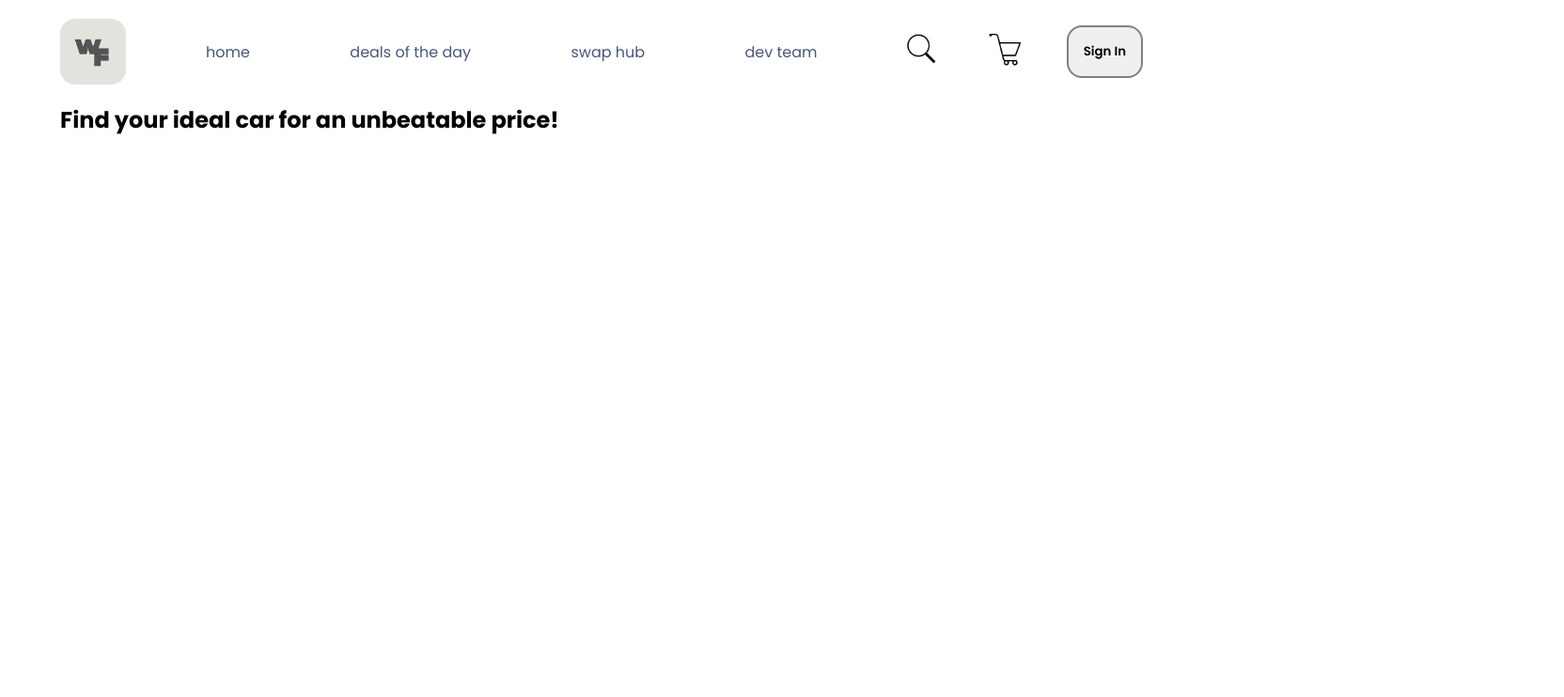
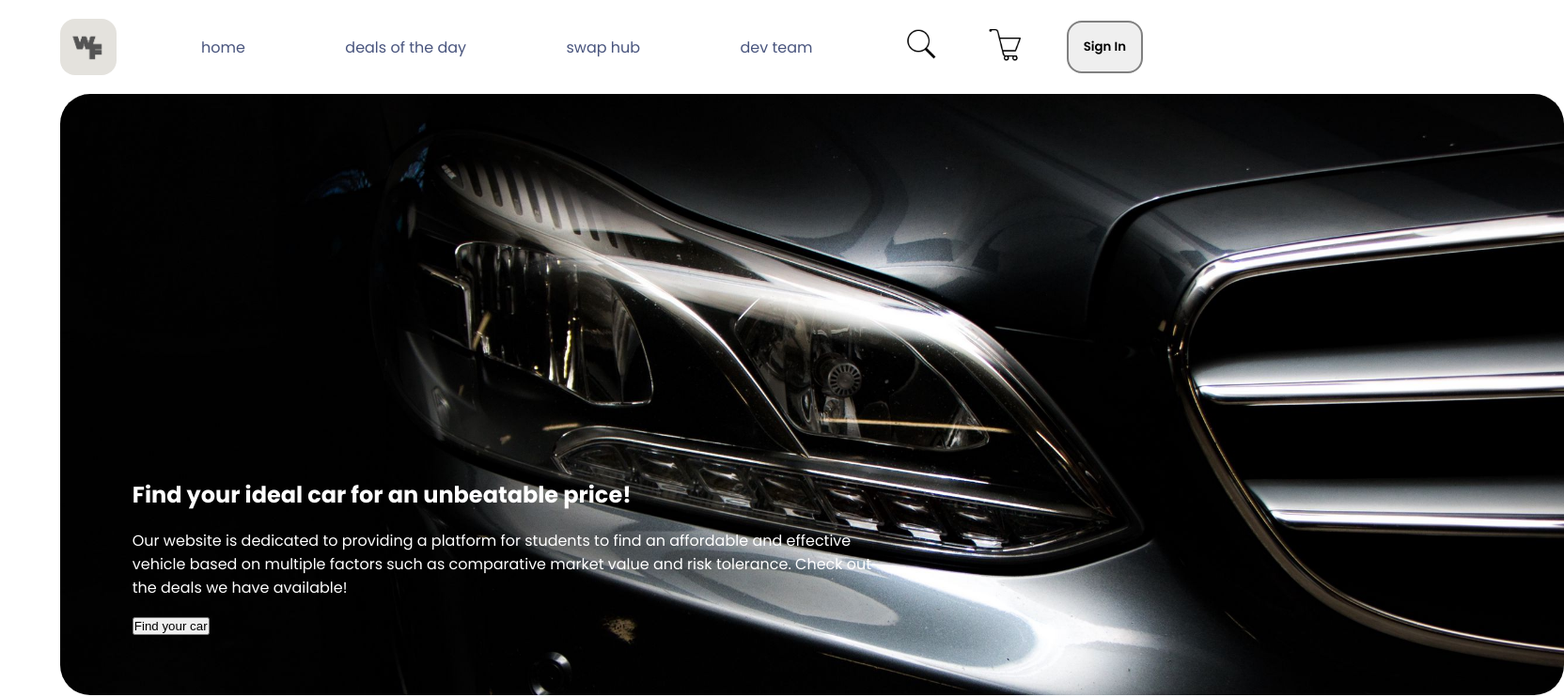
Before and after one commit to iheomach/whipfam, a React (Vite) app in the folder frontend/: page / in a window 1280 px wide. Shown: the top 742 px of the page at 94% size, 1664 px wide, since content can reach past the window. Built offline with nearby package versions, Linux system fonts and the light colour scheme.

Commit message:
almost done w header

```diff
--- a/frontend/src/assets/assets.js
+++ b/frontend/src/assets/assets.js
@@ -5,6 +5,7 @@ import logonobg from './logonobg.png'
 import searchicon from './searchicon.png'
 import shop from './shop.png'
 import car from './car.png'
+import C300 from './C300pic.jpg'
 
 export const assets = {
     banner,
@@ -13,5 +14,6 @@ export const assets = {
     logonobg,
     searchicon,
     shop,
-    car
+    car,
+    C300
 }
--- a/frontend/src/components/Header/Header.css
+++ b/frontend/src/components/Header/Header.css
@@ -0,0 +1,21 @@
+.header{
+    border-radius: 2rem;
+    justify-content: center;
+    width: 100rem;
+    height: 40rem;
+    background: url('../../assets/C300pic.jpg') no-repeat;
+    background-size: contain;
+    position: relative;
+    color: white;;
+}
+
+.header-contents{
+    position: absolute;
+    display: flex;
+    flex-direction: column;
+    align-items: start;
+    gap: 1.5vw;
+    max-width: 50%;
+    bottom: 10%;
+    left: 6vw;
+}
--- a/frontend/src/components/Header/Header.jsx
+++ b/frontend/src/components/Header/Header.jsx
@@ -1,10 +1,14 @@
 import React from 'react'
 import './Header.css'
+import { assets } from '../../assets/assets'
+
 const Header = () => {
   return (
     <div className='header'>
       <div className="header-contents">
         <h2>Find your ideal car for an unbeatable price!</h2>
+        <p>Our website is dedicated to providing a platform for students to find an affordable and effective vehicle based on multiple factors such as comparative market value and risk tolerance. Check out the deals we have available!</p>
+        <button>Find your car</button>
       </div>
     </div>
   )
--- a/frontend/src/components/Menu/Navbar.css
+++ b/frontend/src/components/Menu/Navbar.css
@@ -6,8 +6,8 @@
 }
 
 .navbar .logo{
-    width: 70px;
-    height: 70px;
+    width: 60px;
+    height: 60px;
     border-radius: 1rem;
 }
 
```
Also changed, not shown: frontend/src/assets/C300pic.jpg (added).
